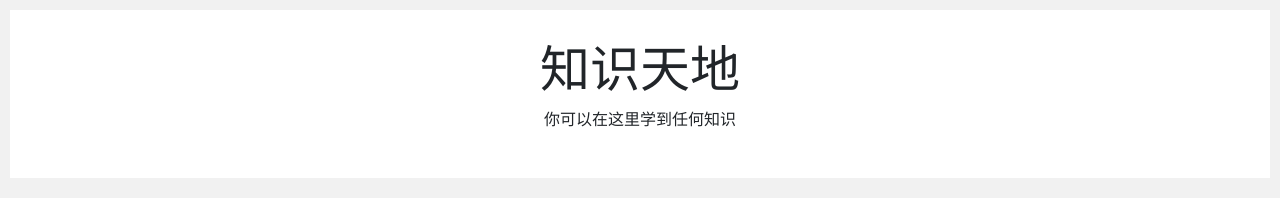
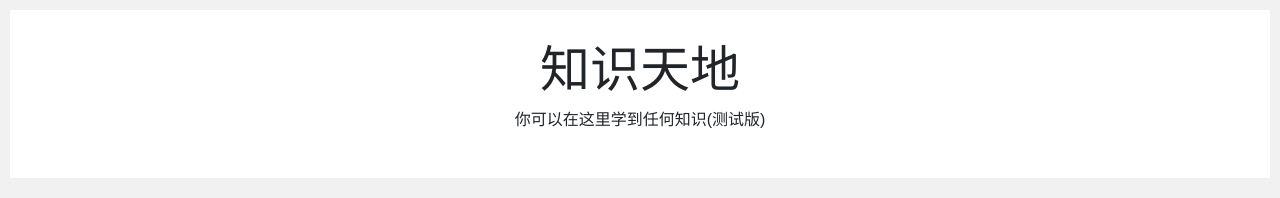
Before and after one commit to cleverhao/iLearnWorld, a plain HTML site: page index.html in a window 1280 px wide. Shown: the top 198 px of the page. Drawn offline with nearby package versions, Linux system fonts and the light colour scheme.

Commit message:
Update index.html

```diff
--- a/index.html
+++ b/index.html
@@ -24,7 +24,7 @@
 <body>
 <div class="header">
   <h1>知识天地</h1>
-  <p>你可以在这里学到任何知识</p>
+  <p>你可以在这里学到任何知识(测试版)</p>
 </div>
 <div id="mySidenav" class="sidenav">
   <a href="javascript:closeNav()" class="closebtn" onlick="closeNav()">
```
